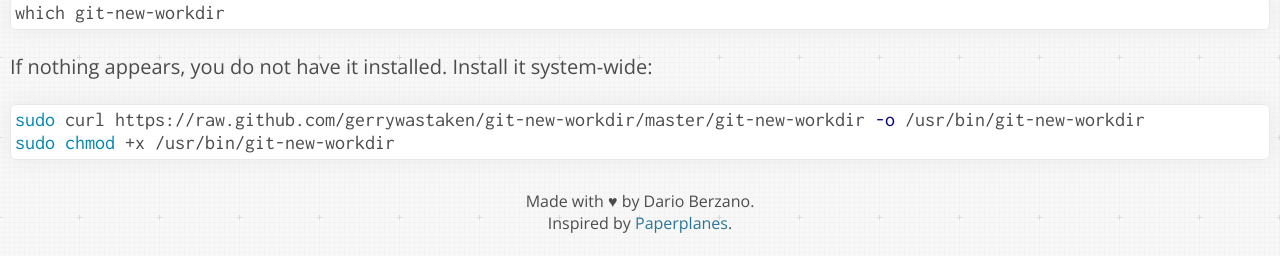
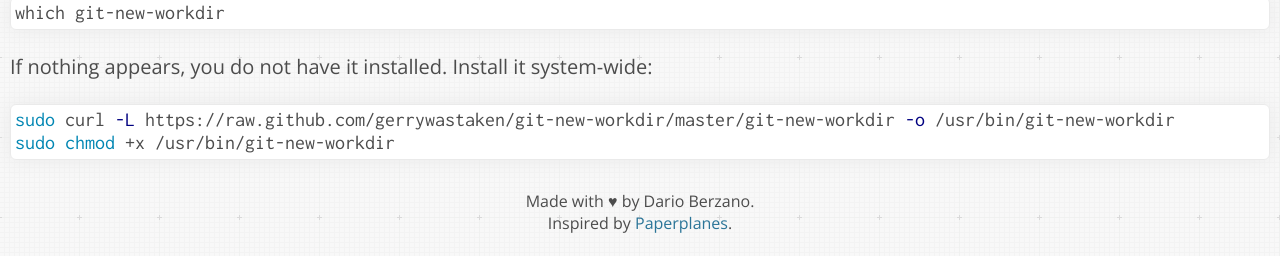
Before and after one commit to dberzano/dberzano.github.io, a Jekyll site: the page built from alice/install-aliroot/prereq-ubuntu.md, in a window 1280 px wide. Shown: the part 1383-1639 px from the top of the page. Built offline with Jekyll 4.4.1, drawn with Linux system fonts in a browser that asks for light colours; Markdown is read by kramdown in place of the engine named in the settings.

````diff
--- a/alice/install-aliroot/prereq-ubuntu.md
+++ b/alice/install-aliroot/prereq-ubuntu.md
@@ -68,6 +68,6 @@ If nothing appears, you do not have it installed. Install it
 system-wide:
 
 ```sh
-sudo curl https://raw.github.com/gerrywastaken/git-new-workdir/master/git-new-workdir -o /usr/bin/git-new-workdir
+sudo curl -L https://raw.github.com/gerrywastaken/git-new-workdir/master/git-new-workdir -o /usr/bin/git-new-workdir
 sudo chmod +x /usr/bin/git-new-workdir
 ```
````
Also changed, not shown: alice/install-aliroot/prereq-osx.md (+1 -1 lines).
